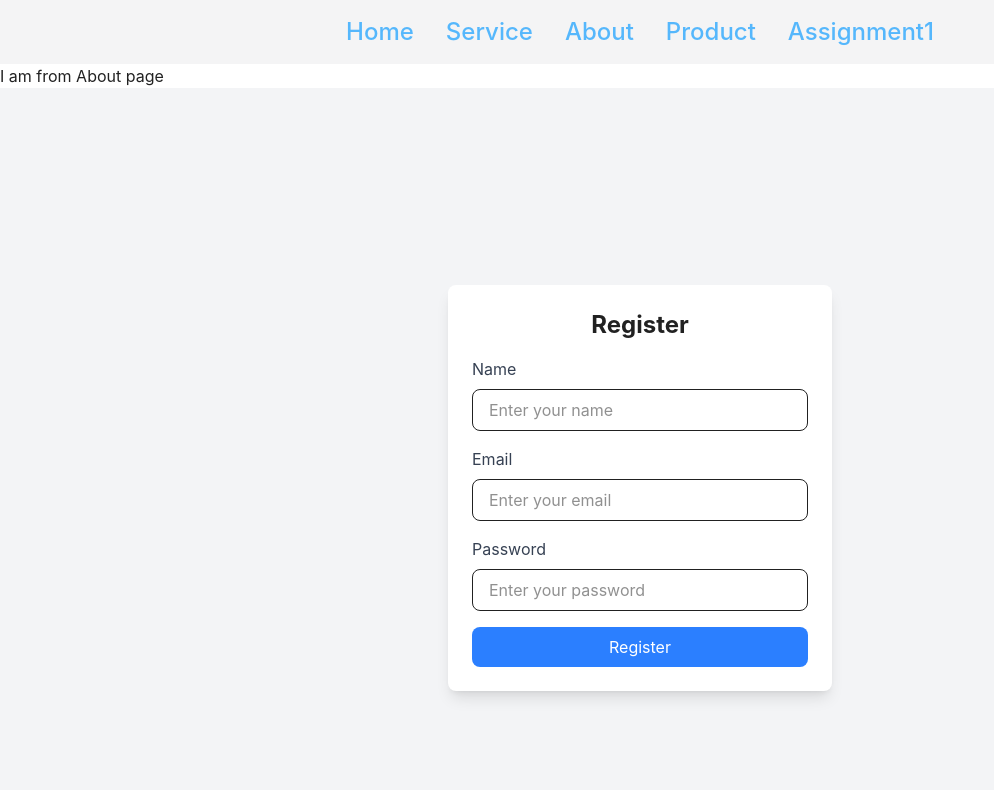
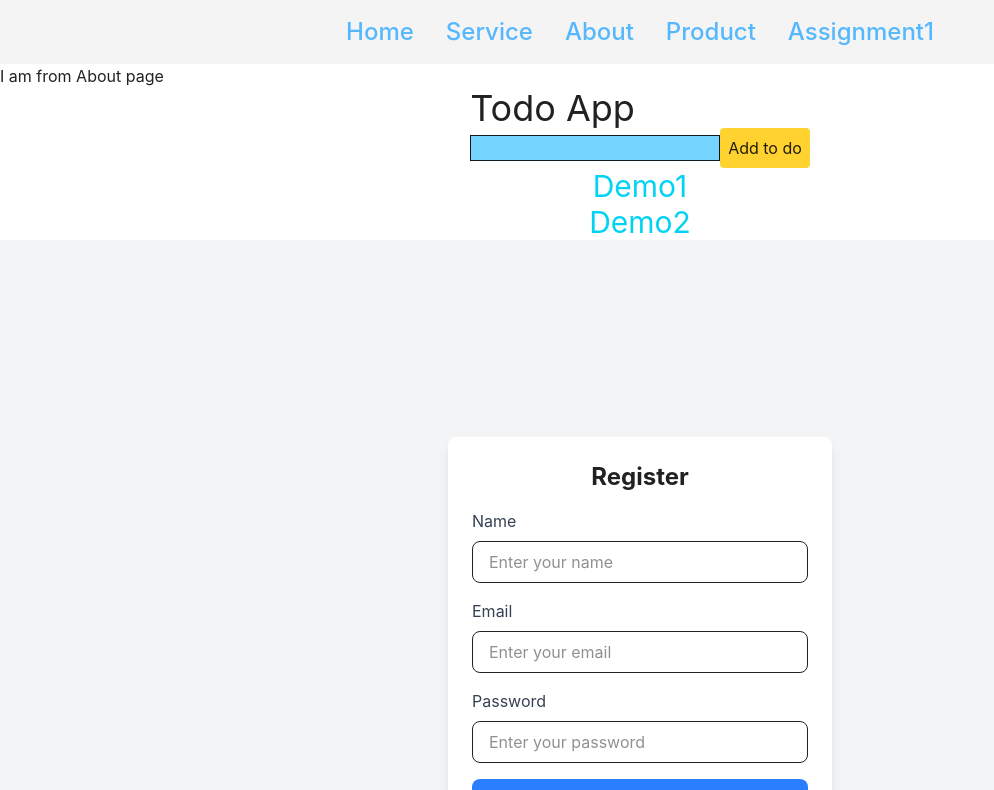
Before and after one commit to foysal777/React-routing, a React (Vite) app: page /about in a window 1280 px wide. Shown: the top 790 px of the page, without its empty margins (0-994 px from the left). Built offline with nearby package versions, Linux system fonts and the light colour scheme.

Commit message:
Todo Add

```diff
--- a/src/App.jsx
+++ b/src/App.jsx
@@ -5,6 +5,7 @@ import Navbar from './components/Navbar'
 import Footer from './components/Pages/Footer'
 import ContextFun from './Contexts/Context1'
 import ChildComponent from './components/ChildToParent/ChildToParentDataPass'
+
 
 
 
@@ -114,6 +115,7 @@ const FetchDataChild = (data)=>{
     <div>
       <ContextFun>
         <Navbar Mydata ={Mydata}  ></Navbar>
+
         <Outlet></Outlet>
         <ChildComponent sendData ={FetchDataChild}  ></ChildComponent>
         <Footer></Footer>
--- a/src/components/Assignment1/Products.jsx
+++ b/src/components/Assignment1/Products.jsx
@@ -15,7 +15,7 @@ const Products = () => {
 
             <h1 className='bg-teal-300 text-4xl p-8 text-center'>Assignment 2</h1>
             <Assignment2></Assignment2>
-            <h1 className='bg-orange-300 text-4xl p-8 text-center'>Fashion Store</h1>
+            <h1 className='bg-orange-300 text-4xl p-8 text-center'>Resturant Store</h1>
             <div className="grid grid-cols-1 md:grid-cols-2 lg:grid-cols-3 gap-6 p-6">
                 {
                     Mydata.categories.map(item => <Card item={item} ></Card>)
--- a/src/components/Pages/About.jsx
+++ b/src/components/Pages/About.jsx
@@ -3,7 +3,7 @@ import { Context1 } from '../../Contexts/Context1'
 import ConditionalRendering from '../ConditionalRendering/ConditionalRendering';
 import EventHandlerOnchange from '../EventHandler/EventHandlerOnchange';
 import Form  from '../Form/Form';
-
+import MyHome from '../Todo/MyHome';
 
 const About = () => {
 
@@ -11,6 +11,8 @@ const About = () => {
 
   return (
     <div>  I am from About page
+
+<MyHome></MyHome>
        <Form></Form>
        <ConditionalRendering></ConditionalRendering>
       <h1 className='text-center text-4xl text-black' >{a} </h1>
--- a/src/components/Pages/Home.jsx
+++ b/src/components/Pages/Home.jsx
@@ -2,6 +2,7 @@ import React, { useContext } from 'react'
 import { CountContext } from './Service'
 import { Context1 } from '../../Contexts/Context1';
 import { FaFacebookMessenger } from "react-icons/fa";
+
 
 
 const Home = () => {
@@ -14,6 +15,8 @@ const DateVar = new Date();
 const year = DateVar.getFullYear();
   return (
     <div>
+
+
       <div className='flex items-center justify-center pt-16 text-8xl text-blue-700'>
        <FaFacebookMessenger />
 
--- /dev/null
+++ b/src/components/Todo/MyHome.jsx
@@ -0,0 +1,23 @@
+import React, { useState } from 'react'
+import Todos from './Todos';
+import NewTodo from './NewTodo';
+
+const MyHome  = () => {
+
+  const dummyTodos = ['Demo1' , 'Demo2'];
+
+  const [todos, setTodos] = useState(dummyTodos);
+  const Dummytodos =(newData)=>{
+    setTodos([...todos ,newData])
+    console.log(newData)
+  }
+  return (
+
+    <div>
+      <NewTodo onTodo = {Dummytodos}></NewTodo>
+      <Todos todos= {todos} ></Todos>
+    </div>
+  )
+}
+
+export default MyHome
--- /dev/null
+++ b/src/components/Todo/NewTodo.jsx
@@ -0,0 +1,31 @@
+import React, { useState } from 'react'
+
+const NewTodo = (props) => {
+
+    const [todo, SetTodo] = useState("");
+
+    const HandleChange = (e) => {
+
+        SetTodo(e.target.value);
+
+    }
+    const handleSubmit = (e) => {
+        e.preventDefault();
+        props.onTodo(todo);
+    }
+    return (
+        <div className='flex justify-center items-center'>
+
+            <form onSubmit={handleSubmit}>
+                <label className='text-4xl text-bold' htmlFor="">Todo App</label> <br />
+
+                <input id='todo' name='todo' value={todo} onChange={HandleChange} type="text" className='border bg-sky-300' />
+                <button type='submit'   className='bg-amber-300 p-2 rounded'>Add to do</button>
+
+            </form>
+
+        </div>
+    )
+}
+
+export default NewTodo
--- /dev/null
+++ b/src/components/Todo/TodoList.jsx
@@ -0,0 +1,10 @@
+import React from 'react'
+
+const TodoList = (props) => {
+  return (
+    <div className='text-3xl flex justify-center items-center text-cyan-400'>
+        {props.todo}</div>
+  )
+}
+
+export default TodoList
--- /dev/null
+++ b/src/components/Todo/Todos.jsx
@@ -0,0 +1,14 @@
+import React from 'react'
+import TodoList from './TodoList'
+
+const Todos = (props) => {
+
+  console.log(props.todos)
+  return (
+    <div>
+      {props.todos.map(todo => <TodoList todo ={todo}></TodoList>)}
+    </div>
+  )
+}
+
+export default Todos
```
